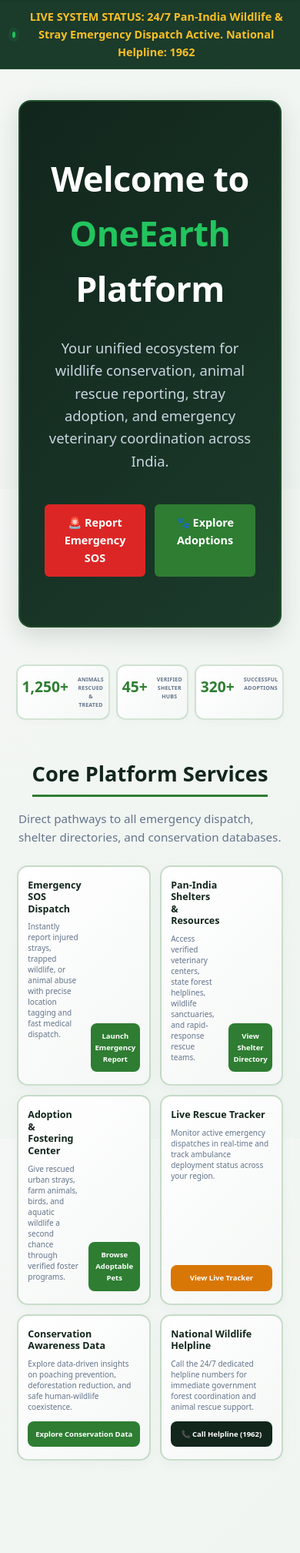
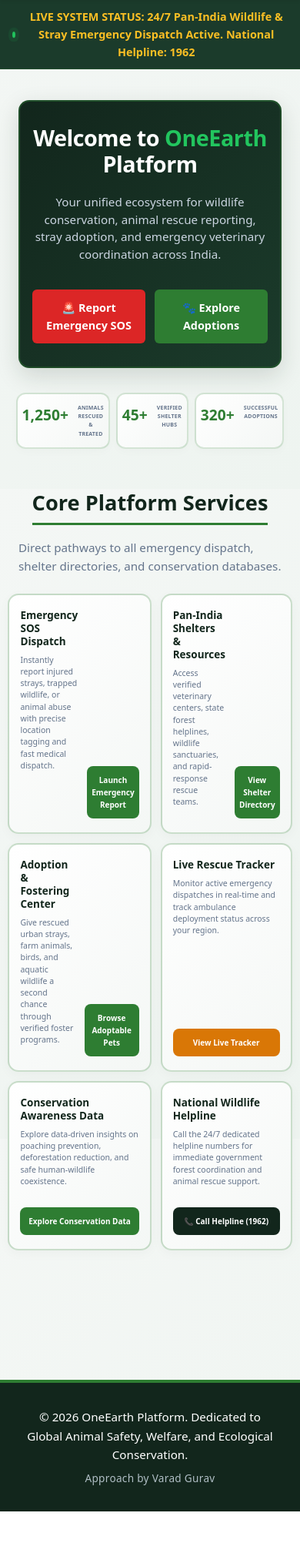
Before and after one commit to varadguravv/oneearth, a Flask app: page / in a window 390 px wide. Shown: the part 209-2226 px from the top of the page at 77% size. After the commit the page ends 2172 px from the top, so only its background shows below. Run offline with Flask 3, Linux system fonts and the light colour scheme.

Commit message:
Update style.css

```diff
--- a/static/style.css
+++ b/static/style.css
@@ -465,23 +465,26 @@ body {
   div[style*="background"], .card, .stat-box, .metric-box, div > .card, section .card {
     box-sizing: border-box !important;
   }
-/* --- Professional Mobile Layout: Complete Optimization --- */
+/* --- Professional OneEarth Mobile Precision Layout --- */
 @media screen and (max-width: 768px) {
 
-  /* 1. Top Welcome Banner: Make it properly proportioned and more square */
-  .hero-section, .hero-card, .main-banner, .welcome-box, .hero {
-    padding: 28px 16px !important; /* Reduces vertical empty space */
-    min-height: auto !important;
-    border-radius: 16px !important;
+  /* 1. Top Welcome Banner: Perfectly proportioned, less tall, clean and square */
+  .homepage-hero-box {
+    padding: 30px 16px !important;
+    margin-bottom: 2rem !important;
+    border-radius: 14px !important;
   }
 
-  .hero-section h1, .hero-card h1, .main-banner h1, .welcome-box h1, .hero h1 {
-    line-height: 1.15 !important; /* Tightens the vertical gap between heading words */
-    margin-bottom: 12px !important;
+  .homepage-hero-box h1 {
+    font-size: 1.8rem !important;
+    line-height: 1.2 !important;
+    margin-bottom: 10px !important;
   }
 
-  .hero-section p, .hero-card p, .main-banner p, .welcome-box p, .hero p {
-    margin-bottom: 20px !important;
+  .homepage-hero-box p {
+    font-size: 0.95rem !important;
+    line-height: 1.5 !important;
+    margin-bottom: 1.5rem !important;
   }
 
   /* 2. Impact Counters: Clean 3-column row */
@@ -511,7 +514,7 @@ body {
     text-transform: uppercase !important;
   }
 
-  /* 3. Core Platform Services: Beautiful, comfortably large 2-column cards */
+  /* 3. Core Platform Services: Larger, taller, spacious 2-column cards */
   .homepage-grid {
     display: grid !important;
     grid-template-columns: repeat(2, 1fr) !important;
@@ -525,10 +528,10 @@ body {
     display: flex !important;
     flex-direction: column !important;
     justify-content: space-between !important;
-    height: 100% !important;
+    min-height: 220px !important; /* Forces the boxes to be nice, tall, and large */
     width: 100% !important;
     margin: 0 !important;
-    padding: 16px 12px !important;
+    padding: 18px 14px !important; /* Generous padding for a premium look */
     box-sizing: border-box !important;
     border-radius: 14px !important;
   }
@@ -541,16 +544,16 @@ body {
   }
 
   .homepage-card-styled h3 {
-    font-size: 12.5px !important;
+    font-size: 13.5px !important; /* Larger, prominent heading text */
     line-height: 1.25 !important;
     margin-bottom: 8px !important;
     font-weight: 700 !important;
   }
 
   .homepage-card-styled p {
-    font-size: 10px !important;
-    line-height: 1.4 !important;
-    margin-bottom: 12px !important;
+    font-size: 10.5px !important; /* Clear, comfortable, readable body size */
+    line-height: 1.45 !important;
+    margin-bottom: 14px !important;
     flex-grow: 1 !important;
   }
 
@@ -559,8 +562,8 @@ body {
     align-items: center !important;
     justify-content: center !important;
     width: 100% !important;
-    font-size: 9.5px !important;
-    padding: 9px 6px !important;
+    font-size: 10px !important; /* Standardized button text */
+    padding: 10px 6px !important;
     text-align: center !important;
     box-sizing: border-box !important;
     margin-top: auto !important;
```
